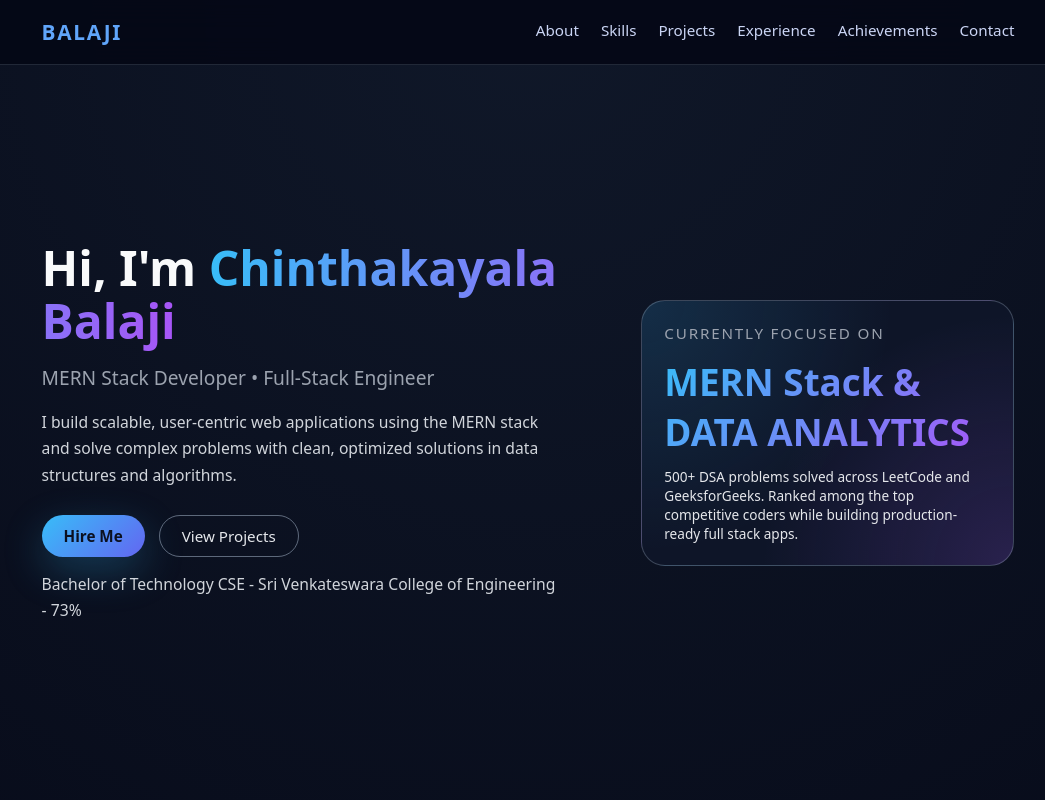
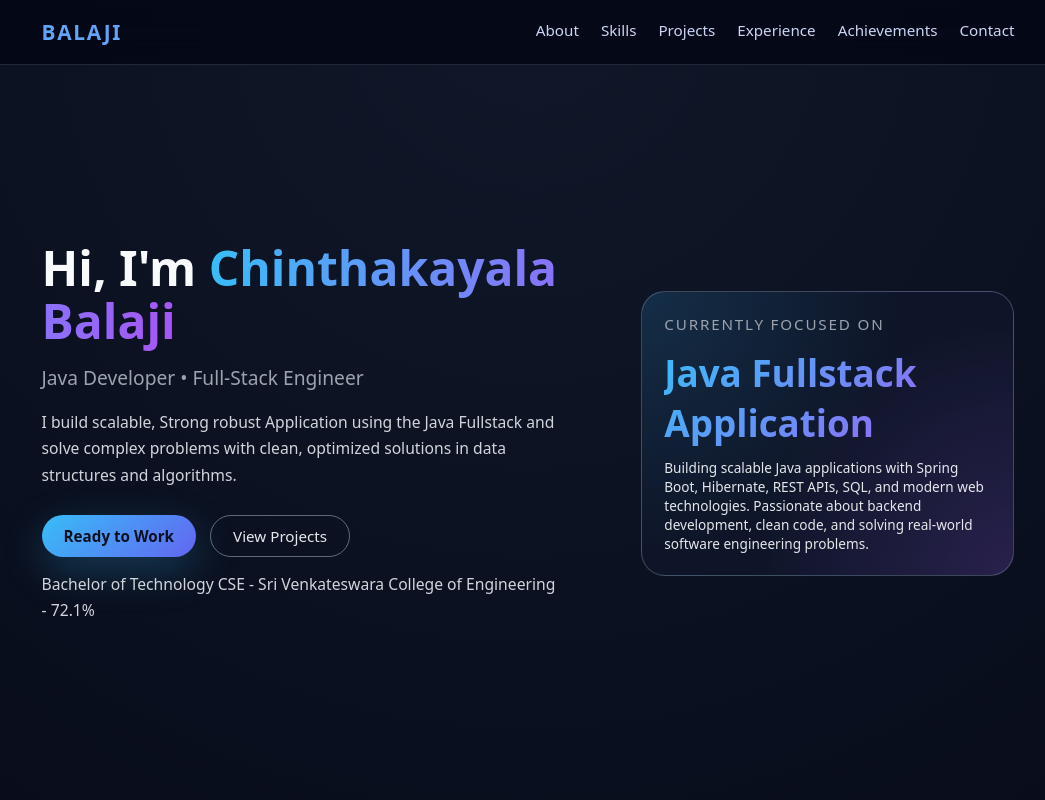
Before and after one commit to Balaji13052004/My-Portfolio, a React (Vite) app: page / in a window 1280 px wide. Shown: the top 800 px of the page, without its empty margins (112-1157 px from the left). Built offline with nearby package versions, Linux system fonts and the light colour scheme.

Commit message:
Update Hero.jsx

```diff
--- a/src/components/Hero.jsx
+++ b/src/components/Hero.jsx
@@ -7,9 +7,9 @@ export default function Hero() {
         <h1>
           Hi, I'm <span>Chinthakayala Balaji</span>
         </h1>
-        <h2>MERN Stack Developer • Full-Stack Engineer</h2>
+        <h2>Java Developer • Full-Stack Engineer</h2>
         <p>
-          I build scalable, user-centric web applications using the MERN stack and
+          I build scalable, Strong robust Application using the Java Fullstack and
           solve complex problems with clean, optimized solutions in data structures
           and algorithms.
         </p>
@@ -18,7 +18,7 @@ export default function Hero() {
             className="btn-primary"
             onClick={() => document.getElementById("contact")?.scrollIntoView({ behavior: "smooth" })}
           >
-            Hire Me
+          Ready to Work
           </button>
           <button
             className="btn-outline"
@@ -28,15 +28,14 @@ export default function Hero() {
           </button>
         </div>
         <p className="hero-tagline">
-          Bachelor of Technology  CSE   - Sri Venkateswara College of Engineering - 73%
+          Bachelor of Technology  CSE   - Sri Venkateswara College of Engineering - 72.1%
         </p>
       </div>
       <div className="hero-right">
         <p className="hero-right-title">Currently focused on</p>
-        <p className="hero-right-highlight">MERN Stack & DATA ANALYTICS</p>
+        <p className="hero-right-highlight">Java Fullstack Application</p>
         <p className="hero-right-subtext">
-          500+ DSA problems solved across LeetCode and GeeksforGeeks. Ranked among
-          the top competitive coders while building production-ready full stack apps.
+          Building scalable Java applications with Spring Boot, Hibernate, REST APIs, SQL, and modern web technologies. Passionate about backend development, clean code, and solving real-world software engineering problems.
         </p>
       </div>
     </section>
```
